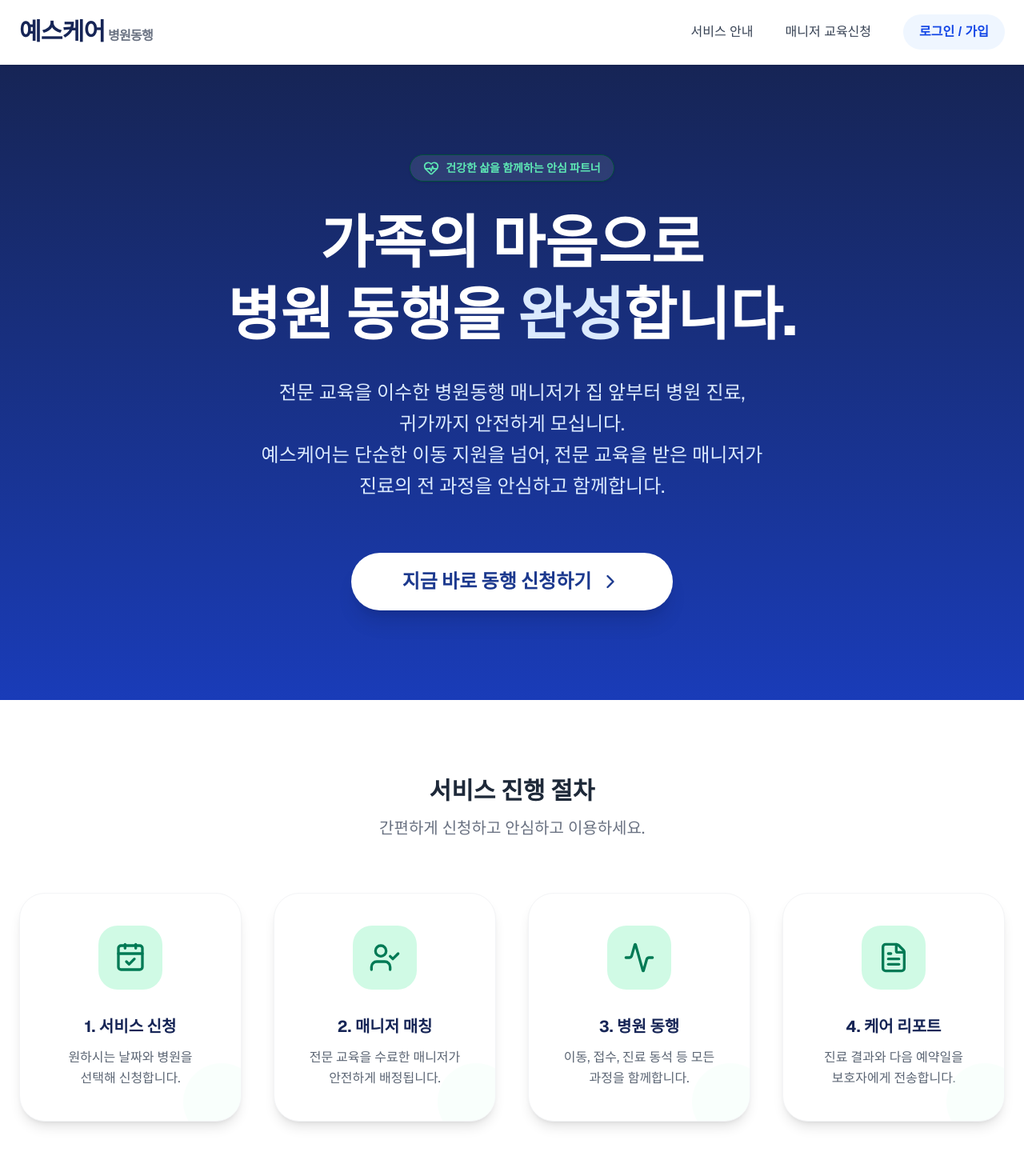
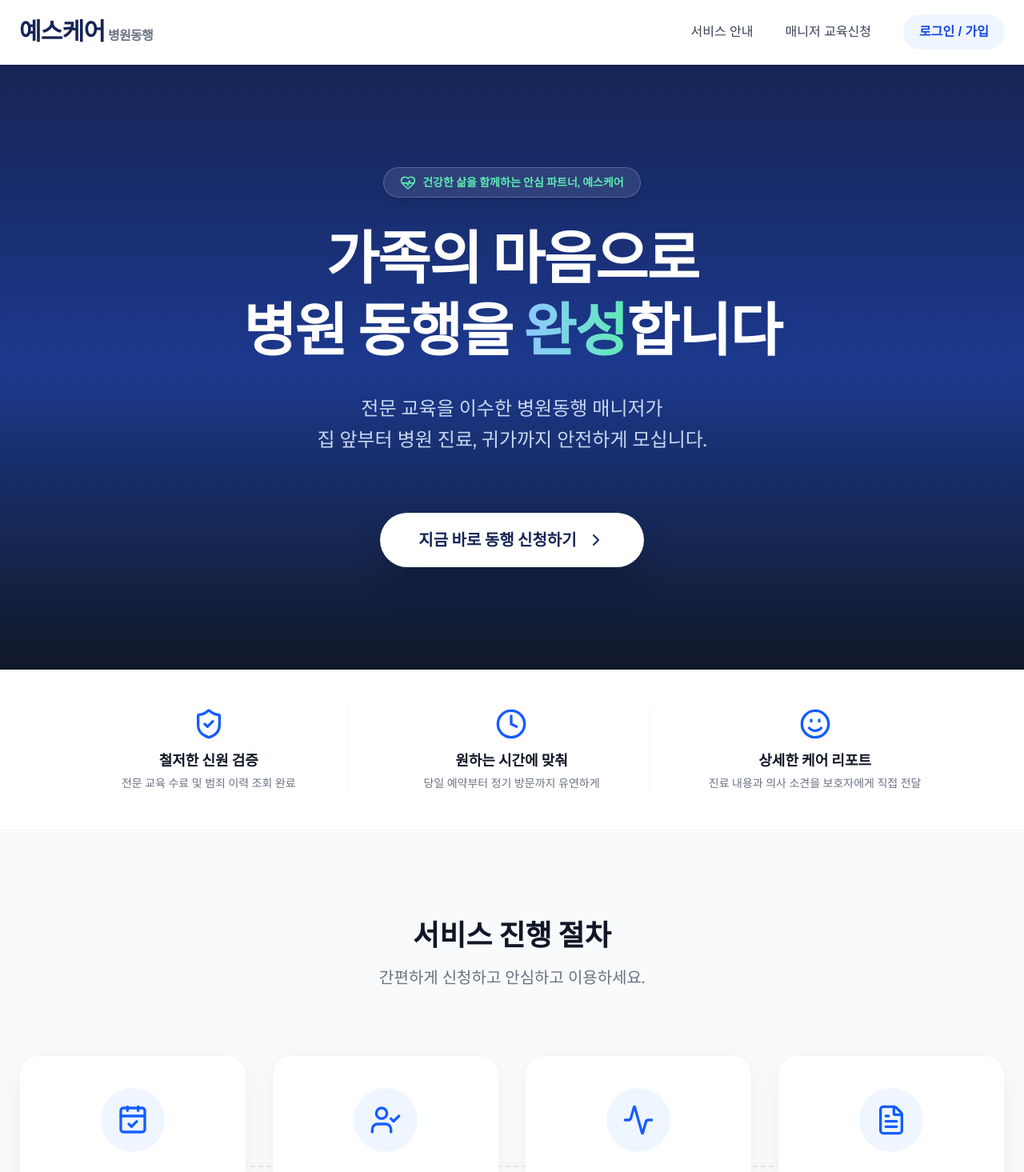
Before and after one commit to Doidoria/HospitalCompaign, a Next.js app: page / in a window 1280 px wide. Shown: the top 1465 px of the page at 80% size. Built offline with nearby package versions, Linux system fonts and the light colour scheme; no server answers.

Commit message:
어드민 & 메인 페이지 성능최적화 및 UI/UX 업데이트

```diff
--- a/app/admin/page.tsx
+++ b/app/admin/page.tsx
@@ -449,7 +449,7 @@ export default function AdminDashboardPage() {
         <div className="px-6 py-8 border-b border-slate-800/80 flex flex-col gap-1">
           <Link href="/" className="text-2xl font-black text-white tracking-tight flex items-center gap-2 hover:opacity-90 transition-opacity">
             <div className="bg-blue-600 p-1.5 rounded-lg text-white"><LayoutDashboard className="w-5 h-5" /></div>
-            YesCare
+            Ye'sCare
           </Link>
           <p className="text-slate-400 text-[11px] font-medium tracking-wide pl-10">통합 관리 시스템</p>
         </div>
--- a/app/page.tsx
+++ b/app/page.tsx
@@ -1,46 +1,11 @@
 'use client';
 
-import React, { useState, useEffect } from 'react';
-import { HeartPulse, CalendarCheck, UserCheck, Activity, FileText, ChevronRight, Menu, X, LogOut, ShieldAlert } from 'lucide-react';
-import { motion, Variants, AnimatePresence } from 'framer-motion';
+import React from 'react';
+import { HeartPulse, CalendarCheck, UserCheck, Activity, FileText, ChevronRight, ShieldCheck, Clock, Smile } from 'lucide-react';
+import { motion, Variants } from 'framer-motion';
 import Link from 'next/link';
-import { useRouter } from 'next/navigation';
-import { authApi } from '@/src/api/index';
 
 export default function Home() {
-  const router = useRouter();
-  const [isMobileMenuOpen, setIsMobileMenuOpen] = useState(false);
-
-  // 로그인 상태와 권한을 분리해서 관리
-  const [isLoggedIn, setIsLoggedIn] = useState(false);
-  const [userRole, setUserRole] = useState('USER');
-
-  useEffect(() => {
-    const token = localStorage.getItem('accessToken');
-    if (token) {
-      // 토큰이 있다면 백엔드에 내 정보를 물어보고 권한을 가져옴
-      authApi.getMe()
-        .then((res) => {
-          setIsLoggedIn(true);
-          setUserRole(res.data.role); // 'USER', 'MANAGER', 'ADMIN' 중 하나가 세팅
-        })
-        .catch(() => {
-          // 토큰이 만료되었거나 비정상적이면 로그아웃 처리
-          localStorage.removeItem('accessToken');
-          setIsLoggedIn(false);
-        });
-    }
-  }, []);
-
-  const handleLogout = () => {
-    localStorage.removeItem('accessToken');
-    setIsLoggedIn(false);
-    setUserRole('USER');
-    setIsMobileMenuOpen(false);
-    alert('로그아웃 되었습니다.');
-    router.push('/');
-  };
-
   const containerVariants = {
     hidden: { opacity: 0 },
     visible: { opacity: 1, transition: { staggerChildren: 0.15 } },
@@ -52,64 +17,83 @@ export default function Home() {
   };
 
   return (
-    <div className="min-h-screen bg-white flex flex-col font-sans text-gray-900 overflow-x-hidden relative">
-
-      {/* 히어로 섹션 */}
-      <motion.section
-        className="bg-gradient-to-b from-blue-950 to-blue-800 text-white py-12 md:py-28 px-6 text-center overflow-hidden relative z-0"
+    <div className="min-h-screen bg-gray-50 flex flex-col font-sans text-gray-900 overflow-x-hidden relative">
+      {/* 1. 히어로 섹션 */}
+      <motion.section className="bg-gradient-to-b from-blue-950 via-blue-900 to-gray-900 text-white py-16 md:py-32 px-6 text-center overflow-hidden relative z-0"
         initial="hidden" animate="visible" variants={containerVariants}
       >
         <div className="max-w-4xl mx-auto space-y-8 relative z-10">
-          <motion.div className="inline-flex items-center gap-2 bg-white/10 text-emerald-300 px-4 py-1.5 rounded-full font-semibold text-sm border border-emerald-900 shadow-sm mx-auto backdrop-blur-sm" variants={itemVariants}>
+          <motion.div className="inline-flex items-center gap-2 bg-white/10 text-emerald-300 px-5 py-2 rounded-full font-semibold text-sm border border-white/20 shadow-lg mx-auto backdrop-blur-md" variants={itemVariants}>
               <HeartPulse className="w-5 h-5" />
-              <span>건강한 삶을 함께하는 안심 파트너</span>
+              <span>건강한 삶을 함께하는 안심 파트너, 예스케어</span>
           </motion.div>
 
-          <motion.h2 className="text-4xl md:text-7xl font-extrabold leading-tight break-keep" variants={itemVariants}>
+          <motion.h2 className="text-4xl md:text-7xl font-extrabold leading-tight break-keep tracking-tight" variants={itemVariants}>
             가족의 마음으로<br />
-            병원 동행을 <span className="text-blue-100">완성</span>합니다.
+            병원 동행을 <span className="text-transparent bg-clip-text bg-gradient-to-r from-blue-300 to-emerald-300">완성</span>합니다
           </motion.h2>
 
-          <motion.p className="text-blue-100 text-lg md:text-2xl max-w-2xl mx-auto break-keep leading-relaxed opacity-95" variants={itemVariants}>
-            전문 교육을 이수한 병원동행 매니저가 집 앞부터 병원 진료, 귀가까지 안전하게 모십니다.<br />
-            예스케어는 단순한 이동 지원을 넘어, 전문 교육을 받은 매니저가 진료의 전 과정을 안심하고 함께합니다.
+          <motion.p className="text-blue-100/90 text-lg md:text-2xl max-w-2xl mx-auto break-keep leading-relaxed" variants={itemVariants}>
+            전문 교육을 이수한 병원동행 매니저가<br className="hidden md:block" /> 집 앞부터 병원 진료, 귀가까지 안전하게 모십니다.
           </motion.p>
 
-          <motion.div className="pt-2 md:pt-8" variants={itemVariants}>
+          <motion.div className="pt-6 md:pt-10" variants={itemVariants}>
             <Link href="/apply">
-              <button className="bg-white text-blue-900 text-lg py-4 px-8 md:text-2xl md:py-5 md:px-16 font-extrabold rounded-full shadow-xl hover:shadow-2xl transition-all active:scale-95 flex items-center justify-center mx-auto space-x-2.5">
+              <button className="group bg-white text-blue-950 text-lg py-4 px-8 md:text-xl md:py-5 md:px-12 font-extrabold rounded-full shadow-2xl hover:shadow-blue-500/20 hover:-translate-y-1 transition-all duration-300 active:scale-95 flex items-center justify-center mx-auto space-x-3">
                 <span>지금 바로 동행 신청하기</span>
-                <ChevronRight className="w-5 h-5 md:w-7 md:h-7" />
+                <ChevronRight className="w-6 h-6 group-hover:translate-x-1 transition-transform" />
               </button>
             </Link>
           </motion.div>
         </div>
       </motion.section>
 
-      {/* 서비스 진행 절차 */}
-      <motion.section className="py-16 md:py-24 px-6 max-w-7xl mx-auto w-full relative z-0"
+      {/* 2. 신뢰도 상승 포인트 섹션 */}
+      <section className="py-12 bg-white border-b border-gray-100">
+        <div className="max-w-6xl mx-auto px-6 grid grid-cols-1 md:grid-cols-3 gap-8 text-center divide-y md:divide-y-0 md:divide-x divide-gray-100">
+          <div className="flex flex-col items-center py-4 md:py-0">
+            <ShieldCheck className="w-10 h-10 text-blue-600 mb-3" />
+            <h4 className="font-bold text-lg text-gray-900">철저한 신원 검증</h4>
+            <p className="text-gray-500 text-sm mt-1">전문 교육 수료 및 범죄 이력 조회 완료</p>
+          </div>
+          <div className="flex flex-col items-center py-4 md:py-0">
+            <Clock className="w-10 h-10 text-blue-600 mb-3" />
+            <h4 className="font-bold text-lg text-gray-900">원하는 시간에 맞춰</h4>
+            <p className="text-gray-500 text-sm mt-1">당일 예약부터 정기 방문까지 유연하게</p>
+          </div>
+          <div className="flex flex-col items-center py-4 md:py-0">
+            <Smile className="w-10 h-10 text-blue-600 mb-3" />
+            <h4 className="font-bold text-lg text-gray-900">상세한 케어 리포트</h4>
+            <p className="text-gray-500 text-sm mt-1">진료 내용과 의사 소견을 보호자에게 직접 전달</p>
+          </div>
+        </div>
+      </section>
+
+      {/* 3. 서비스 진행 절차 */}
+      <motion.section className="py-20 md:py-28 px-6 max-w-7xl mx-auto w-full relative z-0"
         initial="hidden" whileInView="visible" viewport={{ once: true, amount: 0.2 }} variants={containerVariants}>
-        <div className="text-center mb-12 md:mb-16">
-          <h3 className="text-2xl md:text-3xl font-bold text-gray-800">서비스 진행 절차</h3>
-          <p className="text-base md:text-xl text-gray-500 mt-3 max-w-xl mx-auto break-keep leading-relaxed">
+        <div className="text-center mb-14 md:mb-20">
+          <h3 className="text-3xl md:text-4xl font-extrabold text-gray-900">서비스 진행 절차</h3>
+          <p className="text-lg md:text-xl text-gray-500 mt-4 max-w-xl mx-auto break-keep leading-relaxed">
             간편하게 신청하고 안심하고 이용하세요.
           </p>
         </div>
 
-        <div className="grid grid-cols-1 sm:grid-cols-2 md:grid-cols-4 gap-6 md:gap-10">
+        <div className="grid grid-cols-1 sm:grid-cols-2 md:grid-cols-4 gap-6 md:gap-8 relative">
+          {/* 절차를 연결하는 점선 라인 */}
+          <div className="hidden md:block absolute top-1/2 left-0 w-full h-0.5 border-t-2 border-dashed border-gray-200 -z-10 -translate-y-1/2"></div>
           {[
             { step: '1. 서비스 신청', desc: '원하시는 날짜와 병원을 선택해 신청합니다.', Icon: CalendarCheck },
             { step: '2. 매니저 매칭', desc: '전문 교육을 수료한 매니저가 안전하게 배정됩니다.', Icon: UserCheck },
             { step: '3. 병원 동행', desc: '이동, 접수, 진료 동석 등 모든 과정을 함께합니다.', Icon: Activity },
             { step: '4. 케어 리포트', desc: '진료 결과와 다음 예약일을 보호자에게 전송합니다.', Icon: FileText },
           ].map((item, idx) => (
-            <motion.div key={idx} className="bg-white p-6 md:p-10 rounded-[24px] md:rounded-[32px] border border-gray-100 shadow-lg text-center transition-all duration-300 hover:shadow-2xl group relative overflow-hidden" variants={itemVariants}>
-              <div className="w-14 h-14 md:w-20 md:h-20 bg-emerald-100 text-emerald-700 rounded-2xl md:rounded-3xl flex items-center justify-center mx-auto mb-5 md:mb-8 group-hover:scale-105 transition-transform duration-300">
-                <item.Icon className="w-7 h-7 md:w-10 md:h-10" />
+            <motion.div key={idx} className="bg-white p-8 md:p-10 rounded-3xl border border-gray-100 shadow-[0_8px_30px_rgb(0,0,0,0.04)] text-center transition-all duration-300 hover:-translate-y-2 hover:shadow-[0_20px_40px_rgb(0,0,0,0.08)] group" variants={itemVariants}>
+              <div className="w-16 h-16 md:w-20 md:h-20 bg-blue-50 text-blue-600 rounded-full flex items-center justify-center mx-auto mb-6 group-hover:bg-blue-600 group-hover:text-white transition-colors duration-300">
+                <item.Icon className="w-8 h-8 md:w-10 md:h-10" />
               </div>
-              <h4 className="font-bold text-lg md:text-xl mb-2 md:mb-3 text-blue-950">{item.step}</h4>
-              <p className="text-gray-600 break-keep leading-relaxed text-sm md:text-base opacity-90">{item.desc}</p>
-              <div className="absolute -bottom-6 -right-6 w-16 h-16 md:w-24 md:h-24 bg-emerald-50 rounded-full opacity-30 group-hover:scale-120 transition-transform duration-500"></div>
+              <h4 className="font-bold text-xl mb-3 text-gray-900">{item.step}</h4>
+              <p className="text-gray-500 break-keep leading-relaxed text-base">{item.desc}</p>
             </motion.div>
           ))}
         </div>
```
